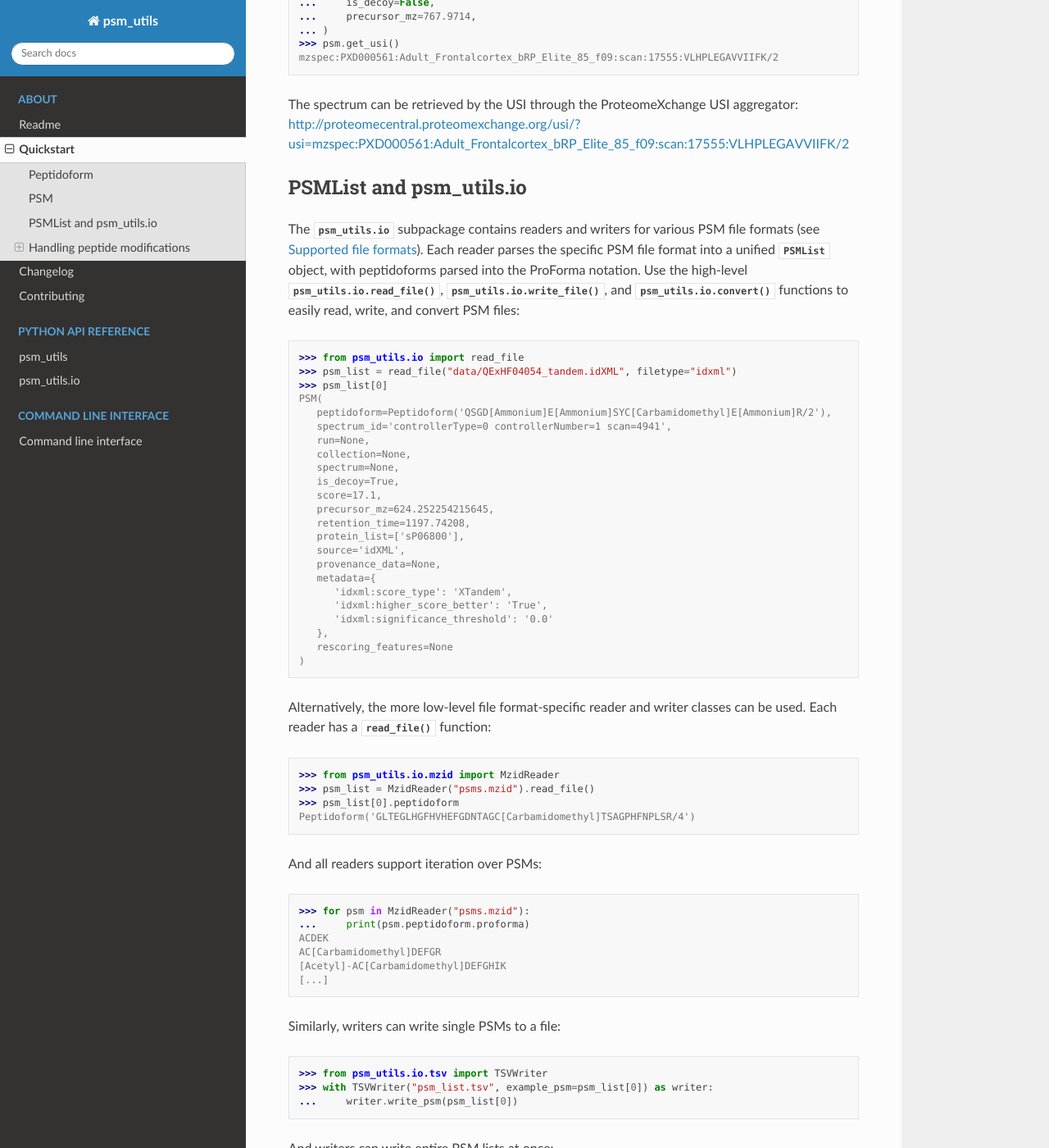
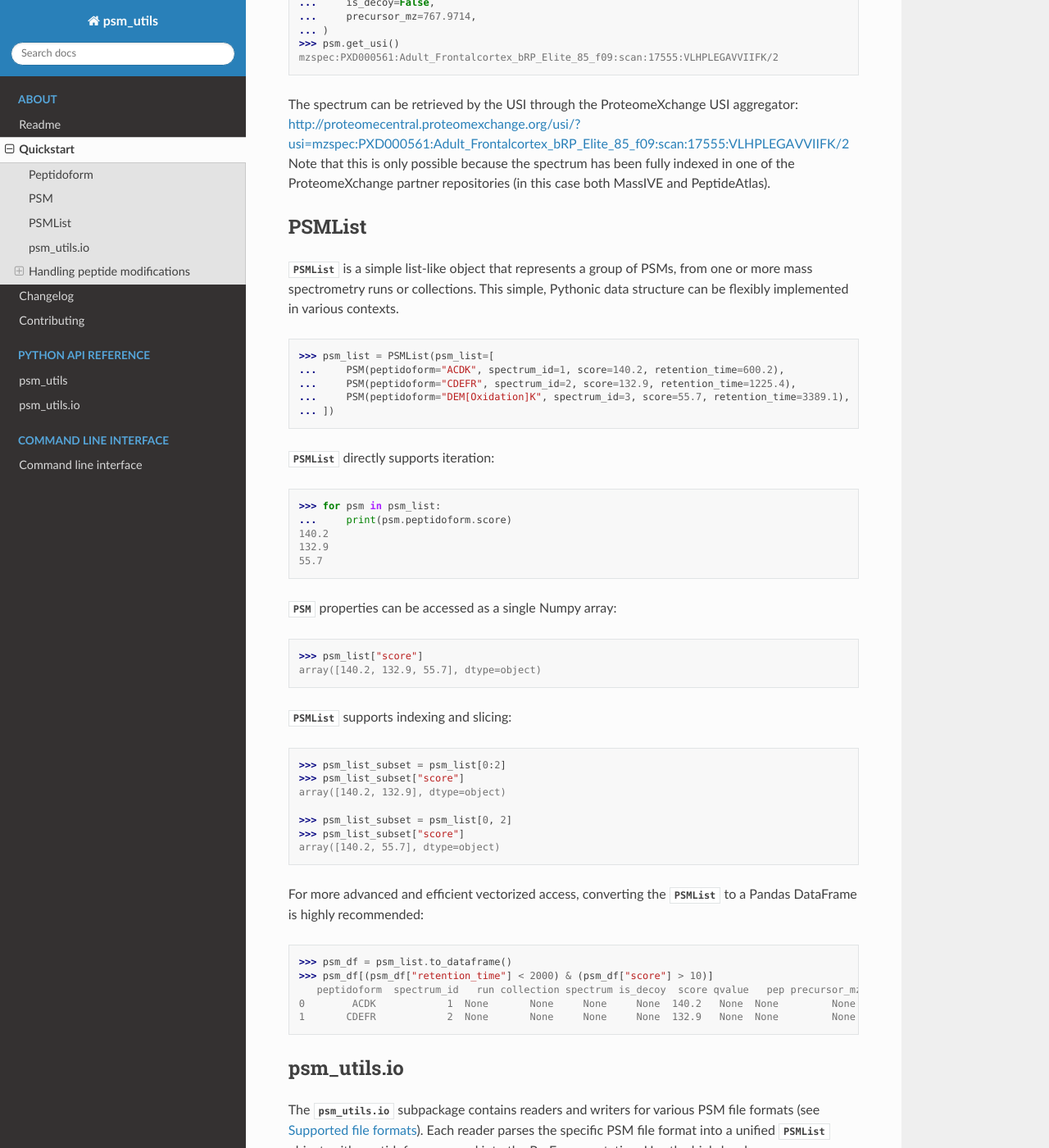
Before and after one commit to compomics/psm_utils, a Sphinx documentation site: the page built from docs/source/quickstart.rst, in a window 1280 px wide and 1400 px high, scrolled down 929 px. Shown: the whole window at 82% size. Built offline with Sphinx 7.4.7 and the Read the Docs theme 2.0.0, drawn with Linux system fonts in a browser that asks for light colours.

Commit message:
Docs: Extend quickstart on PSMList

```diff
--- a/docs/source/quickstart.rst
+++ b/docs/source/quickstart.rst
@@ -60,10 +60,68 @@ match information:
 
 The spectrum can be retrieved by the USI through the ProteomeXchange USI aggregator:
 http://proteomecentral.proteomexchange.org/usi/?usi=mzspec:PXD000561:Adult_Frontalcortex_bRP_Elite_85_f09:scan:17555:VLHPLEGAVVIIFK/2
+Note that this is only possible because the spectrum has been fully indexed in one of
+the ProteomeXchange partner repositories (in this case both MassIVE and PeptideAtlas).
 
 
-PSMList and psm_utils.io
-########################
+PSMList
+#######
+
+:py:class:`~psm_utils.psm.PSMList` is a simple list-like object that represents a
+group of PSMs, from one or more mass spectrometry runs or collections. This simple,
+Pythonic data structure can be flexibly implemented in various contexts.
+
+.. code-block:: python
+
+   >>> psm_list = PSMList(psm_list=[
+   ...     PSM(peptidoform="ACDK", spectrum_id=1, score=140.2, retention_time=600.2),
+   ...     PSM(peptidoform="CDEFR", spectrum_id=2, score=132.9, retention_time=1225.4),
+   ...     PSM(peptidoform="DEM[Oxidation]K", spectrum_id=3, score=55.7, retention_time=3389.1),
+   ... ])
+
+:py:class:`PSMList` directly supports iteration:
+
+.. code-block:: python
+
+   >>> for psm in psm_list:
+   ...     print(psm.peptidoform.score)
+   140.2
+   132.9
+   55.7
+
+:py:class:`PSM` properties can be accessed as a single Numpy array:
+
+.. code-block:: python
+
+   >>> psm_list["score"]
+   array([140.2, 132.9, 55.7], dtype=object)
+
+:py:class:`PSMList` supports indexing and slicing:
+
+.. code-block:: python
+
+   >>> psm_list_subset = psm_list[0:2]
+   >>> psm_list_subset["score"]
+   array([140.2, 132.9], dtype=object)
+
+   >>> psm_list_subset = psm_list[0, 2]
+   >>> psm_list_subset["score"]
+   array([140.2, 55.7], dtype=object)
+
+For more advanced and efficient vectorized access, converting the
+:py:class:`PSMList` to a Pandas DataFrame is highly recommended:
+
+.. code-block:: python
+
+   >>> psm_df = psm_list.to_dataframe()
+   >>> psm_df[(psm_df["retention_time"] < 2000) & (psm_df["score"] > 10)]
+      peptidoform  spectrum_id   run collection spectrum is_decoy  score qvalue   pep precursor_mz  retention_time protein_list  rank source provenance_data metadata rescoring_features
+   0        ACDK            1  None       None     None     None  140.2   None  None         None           600.0         None  None   None            None     None               None
+   1       CDEFR            2  None       None     None     None  132.9   None  None         None          1225.0         None  None   None            None     None               None
+
+
+psm_utils.io
+############
 
 The :py:mod:`psm_utils.io` subpackage contains readers and writers for various
 PSM file formats (see :ref:`Supported file formats`). Each reader parses the
```
Also changed, not shown: 1 other file.
